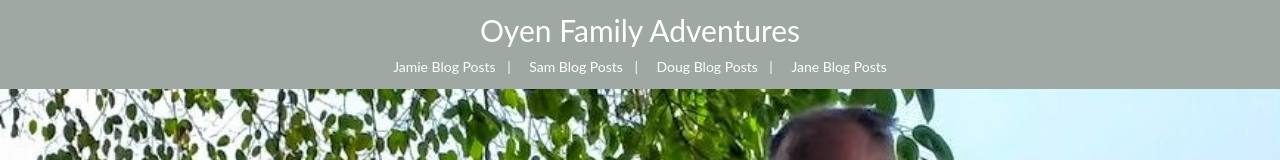
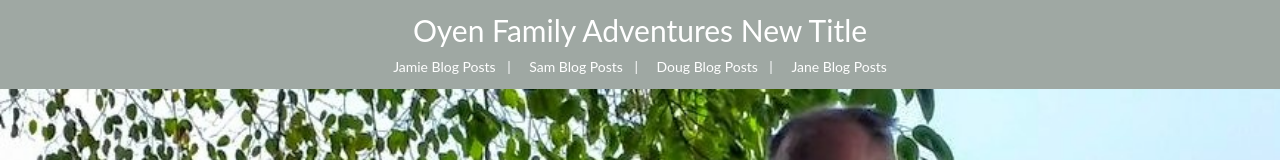
Before and after one commit to smoyen/FamilyTravelBlog, a plain HTML site: page index.html in a window 1280 px wide. Shown: the top 160 px of the page. Drawn offline with Linux system fonts and the light colour scheme.

Commit message:
little change

```diff
--- a/index.html
+++ b/index.html
@@ -12,7 +12,7 @@
 <body>
 	<header>
 		<div class="container">
-			<h1>Oyen Family Adventures</h1>
+			<h1>Oyen Family Adventures New Title</h1>
 			<nav id="topNav">
 				<ul>
 					<li>Jamie Blog Posts</li>
--- a/styles/styles.css
+++ b/styles/styles.css
@@ -7,7 +7,6 @@ body {
     /*generic font styles should go here*/
 	font-family: 'Lato', sans-serif;
 	font-size: 14px;
-	color: #767c7e;
 	background-color: #e3e0cf;
 	color: white;
 	margin-bottom: 90px;
```
